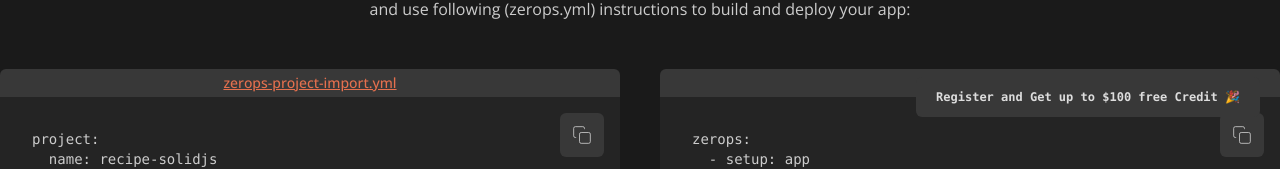
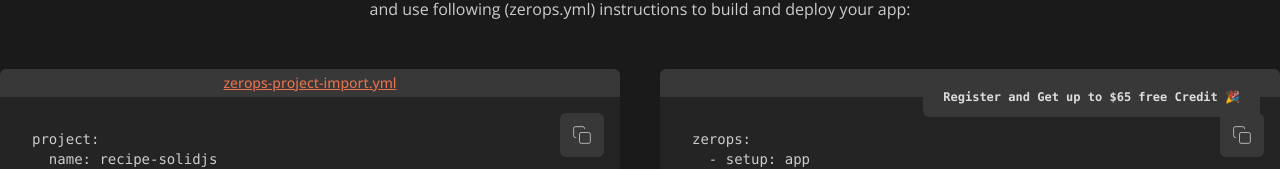
Before and after one commit to fxck/zerops-svelte-nodejs, a SvelteKit app: page / in a window 1280 px wide. Shown: the part 603-772 px from the top of the page. Built offline with nearby package versions, Linux system fonts and the light colour scheme.

Commit message:
chore: update register component

```diff
--- a/src/components/+register.svelte
+++ b/src/components/+register.svelte
@@ -3,7 +3,7 @@
 		<div
 			class="font-bold rounded-md bg-[#383838] p-3 px-5 py-3 font-mono text-xs hover:bg-[#484848] text-[#ddd] duration-100"
 		>
-			Register and Get up to $100 free Credit 🎉{' '}
+			Register and Get up to $65 free Credit 🎉{' '}
 		</div>
 	</a>
 </div>
```
